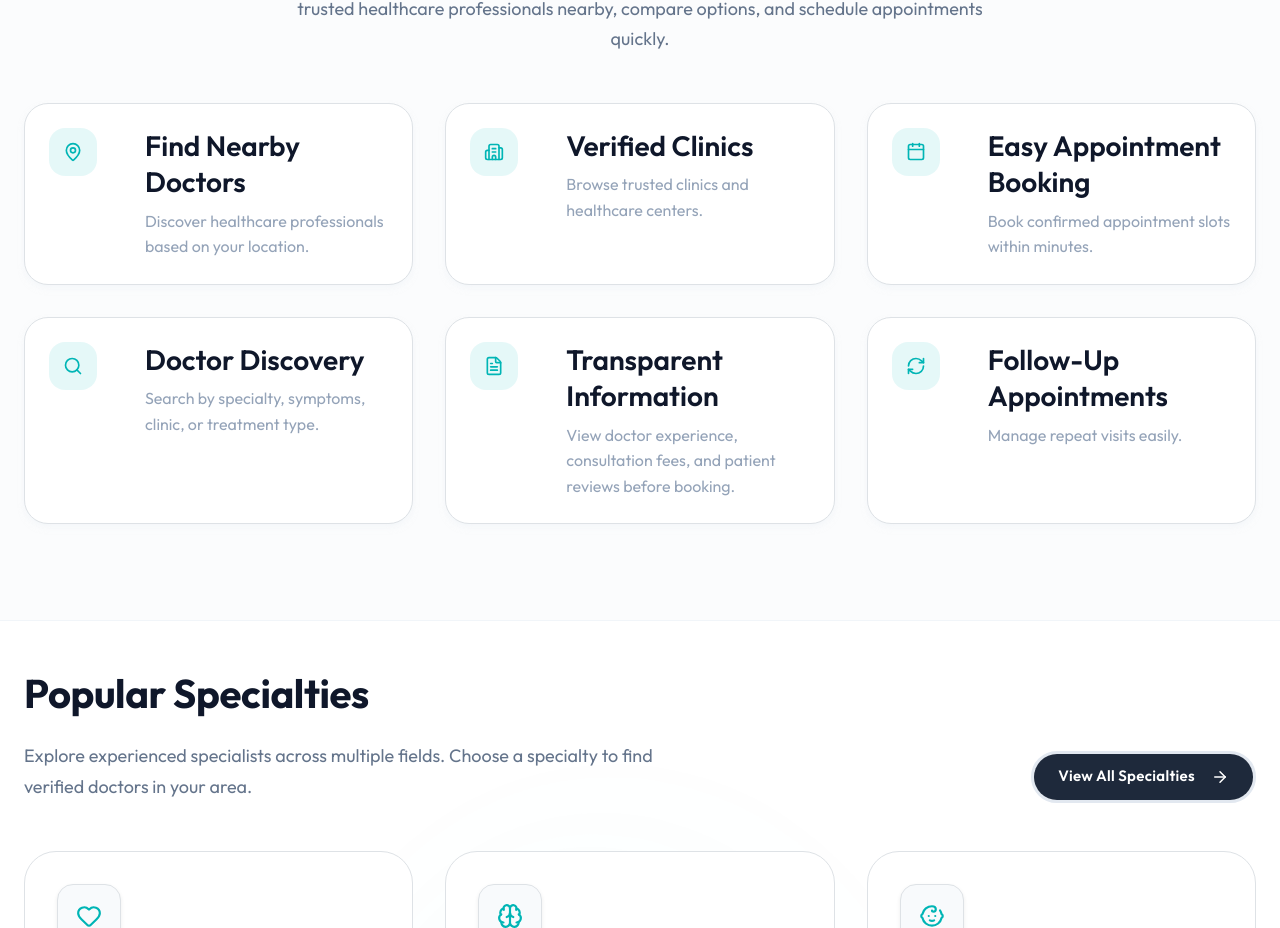
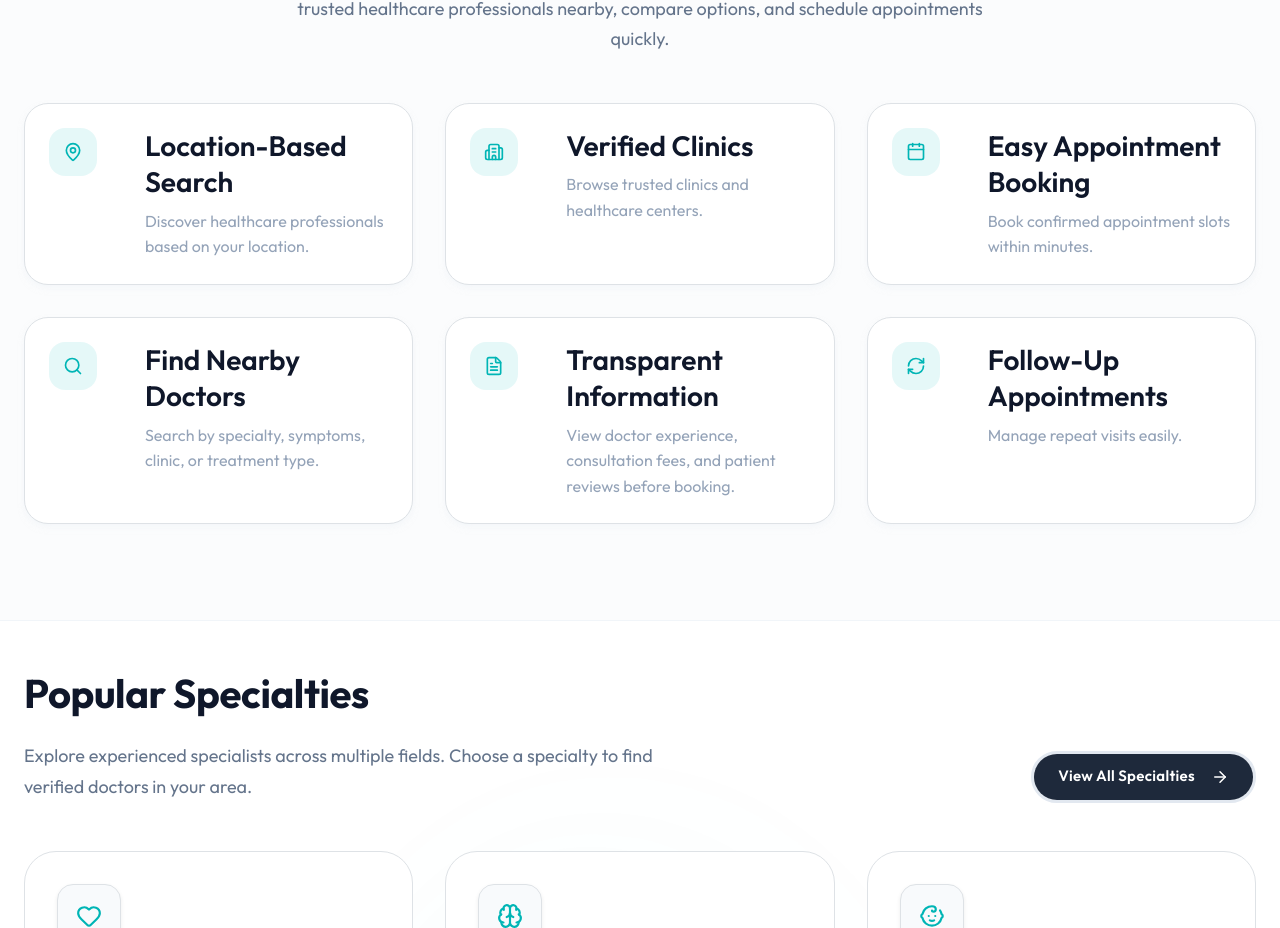
Before and after one commit to MdAshikAlam/Book_Doctor_Appointment, a Next.js app in the folder FRONTEND/: page / in a window 1280 px wide. Shown: the part 996-1924 px from the top of the page. Built offline with nearby package versions, Linux system fonts and the light colour scheme; no server answers.

Commit message:
fix(content): I have updated the content

```diff
--- a/FRONTEND/app/page.tsx
+++ b/FRONTEND/app/page.tsx
@@ -42,7 +42,7 @@ export default function Home() {
           <div className="grid grid-cols-1 md:grid-cols-2 lg:grid-cols-3 gap-8">
             {[
               {
-                title: "Find Nearby Doctors",
+                title: "Location-Based Search",
                 description: "Discover healthcare professionals based on your location.",
                 icon: MapPin
               },
@@ -57,7 +57,7 @@ export default function Home() {
                 icon: Calendar
               },
               {
-                title: "Doctor Discovery",
+                title: "Find Nearby Doctors",
                 description: "Search by specialty, symptoms, clinic, or treatment type.",
                 icon: Search
               },
```
